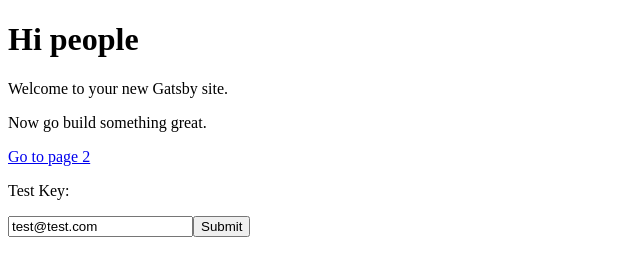
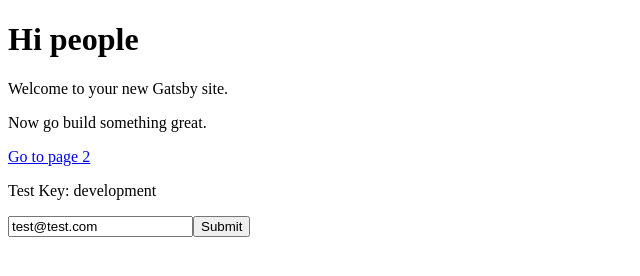
Before and after one commit to kennerdong/myfirstgatsby, a Gatsby site: page / in a window 1280 px wide. Shown: the full height of the page, 0-640 px from the left. Built offline with nearby package versions, Linux system fonts and the light colour scheme; Gatsby itself is replaced by a stand-in of ours.

Commit message:
test NODE_ENV

```diff
--- a/src/pages/index.js
+++ b/src/pages/index.js
@@ -9,7 +9,7 @@ const IndexPage = () => (
     <p>Now go build something great.</p>
     <Link to="/page-2/">Go to page 2</Link>
     <p>
-      Test Key: {process.env.TEST_KEY}
+      Test Key: {process.env.NODE_ENV}
     </p>
     <SubscribeEmail />
   </div>
```
